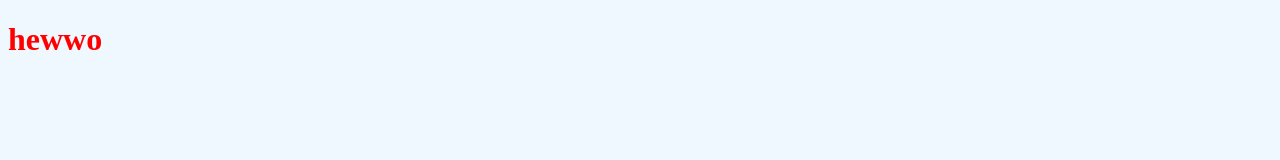
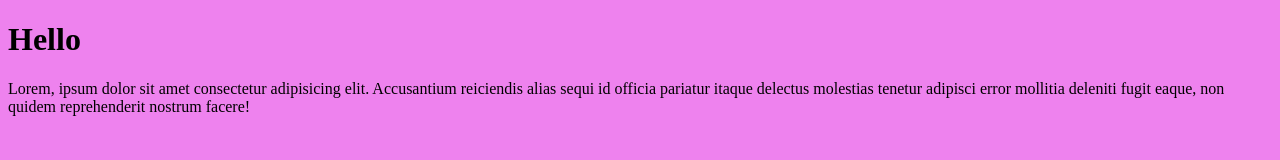
Before and after one commit to pearyonline/gitIt, a plain HTML site: page index.html in a window 1280 px wide. Drawn offline with Linux system fonts and the light colour scheme.

Commit message:
added files from school 3/13/25

```diff
--- a/index.html
+++ b/index.html
@@ -7,6 +7,7 @@
     <link rel="stylesheet" href="style.css">
 </head>
 <body>
-    <h1> hewwo </h1>
+    <h1>Hello</h1>
+    <p>Lorem, ipsum dolor sit amet consectetur adipisicing elit. Accusantium reiciendis alias sequi id officia pariatur itaque delectus molestias tenetur adipisci error mollitia deleniti fugit eaque, non quidem reprehenderit nostrum facere!</p>
 </body>
 </html>
--- a/style.css
+++ b/style.css
@@ -1,4 +1,6 @@
 body {
-background-color: aliceblue;
-    color: red;
+    background-color: violet;
 }
+h1 {
+    color: black;
+}
```
